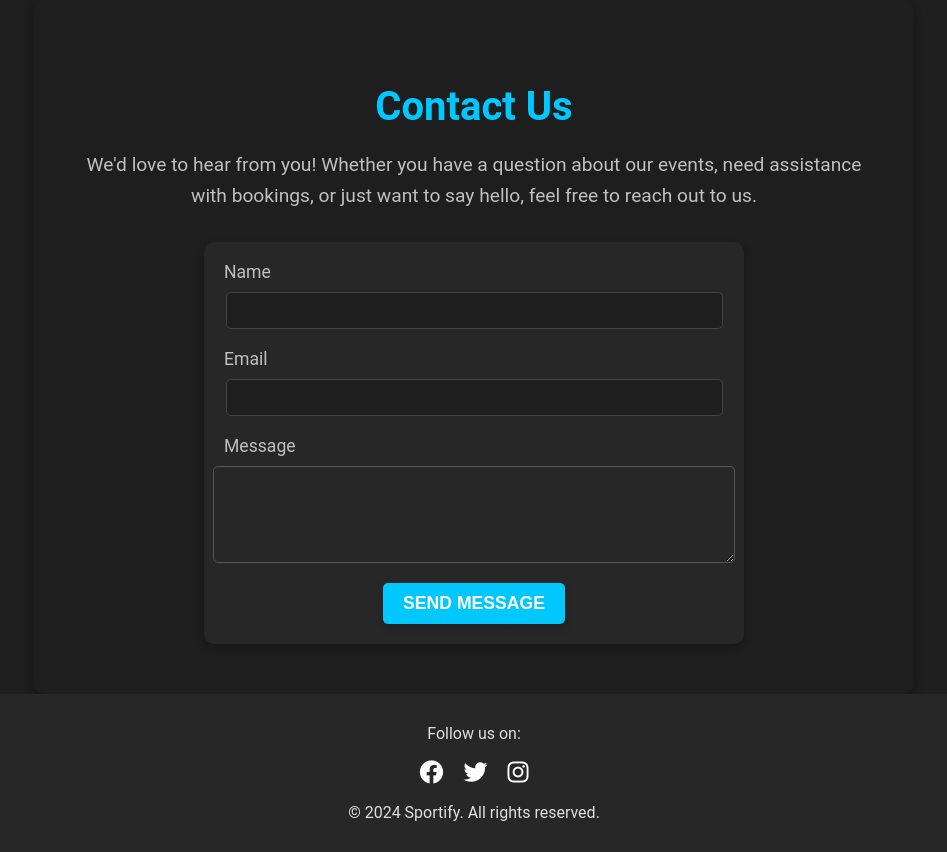
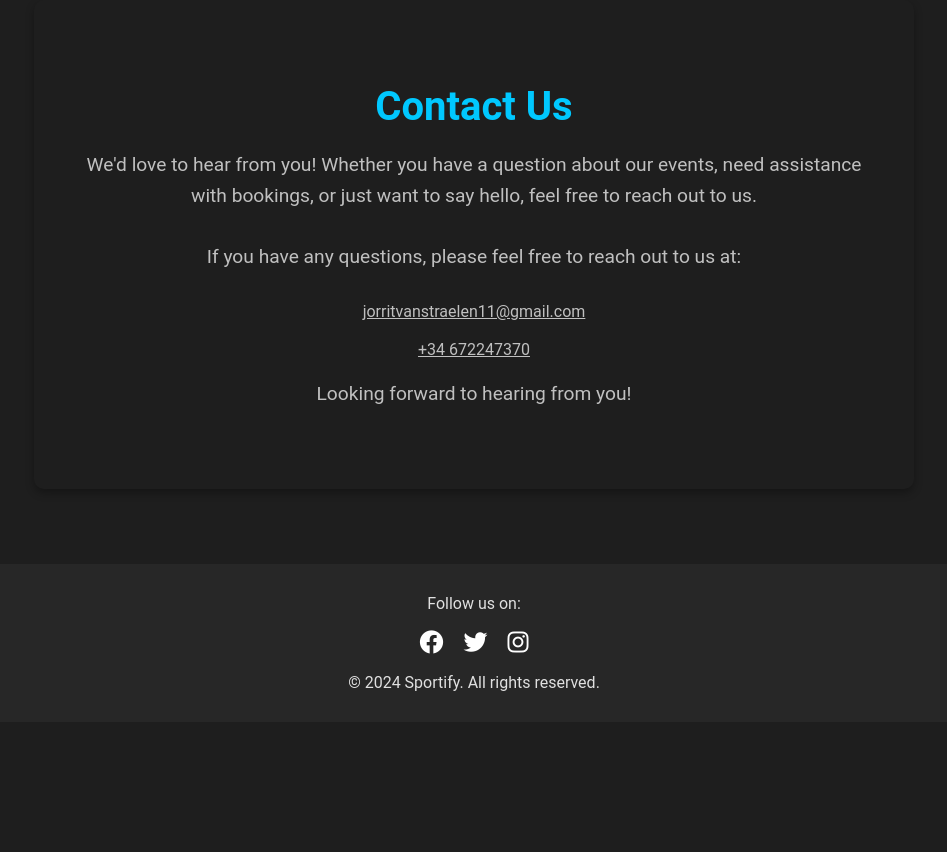
Before and after one commit to Jorritvans/sport_events, a Django app: page /contact/ in a window 1280 px wide. Shown: the part 78-930 px from the top of the page, without its empty margins (166-1113 px from the left). After the commit the page ends 769 px from the top, so only its background shows below. Run offline with Django 4.2, Linux system fonts and the light colour scheme.

Commit message:
getting rid of contact database and just adding basic information

```diff
--- a/events/models.py
+++ b/events/models.py
@@ -22,9 +22,6 @@ class Booking(models.Model):
     def __str__(self):
         return f"{self.user} booked {self.event.title}"
 
-# events/models.py
-from django.db import models
-
 class ContactSubmission(models.Model):
     name = models.CharField(max_length=100)
     email = models.EmailField()
--- a/events/static/events/css/styles.css
+++ b/events/static/events/css/styles.css
@@ -584,6 +584,19 @@ form button[type="submit"]:hover {
     }
 }
 
+.contact-details {
+    background: #fff;
+    padding: 20px;
+    margin-top: 20px;
+    border: #ccc 1px solid;
+}
+.contact-details h2 {
+    margin-top: 0;
+}
+.contact-details p {
+    line-height: 1.6;
+}
+
 @media (max-width: 768px) {
     .navbar .nav-links {
         display: none;
--- a/events/templates/events/contact.html
+++ b/events/templates/events/contact.html
@@ -6,25 +6,15 @@
 <section class="contact-section">
     <h1>Contact Us</h1>
     <p>We'd love to hear from you! Whether you have a question about our events, need assistance with bookings, or just want to say hello, feel free to reach out to us.</p>
-    <form action="{% url 'contact' %}" method="post">
-        {% csrf_token %}
-        <label for="name">Name</label>
-        <input type="text" id="name" name="name" required>
-
-        <label for="email">Email</label>
-        <input type="email" id="email" name="email" required>
-
-        <label for="message">Message</label>
-        <textarea id="message" name="message" rows="5" required></textarea>
-
-        <button type="submit" class="btn">Send Message</button>
-    </form>
+    <p>If you have any questions, please feel free to reach out to us at:</p>
+    <a href="mailto:jorritvanstraelen11@gmail.com" style="text-decoration: underline; color: #c0c0c0;">jorritvanstraelen11@gmail.com</a>
+    <br><br><a href="tel:+34 672247370" style="text-decoration: underline; color: #c0c0c0;">+34 672247370</a>
+    <p>Looking forward to hearing from you!</p>
 </section>
 {% endblock %}
 
 {% block footer %}
 <div class="footer-content">
-    <p>© 2024 Sportify. All rights reserved.</p>
     <ul class="socials">
         <li><a href="#"><i class="fab fa-instagram"></i></a></li>
         <li><a href="#"><i class="fab fa-facebook"></i></a></li>
```
Also changed, not shown: events/admin.py (line endings or trailing spaces).
